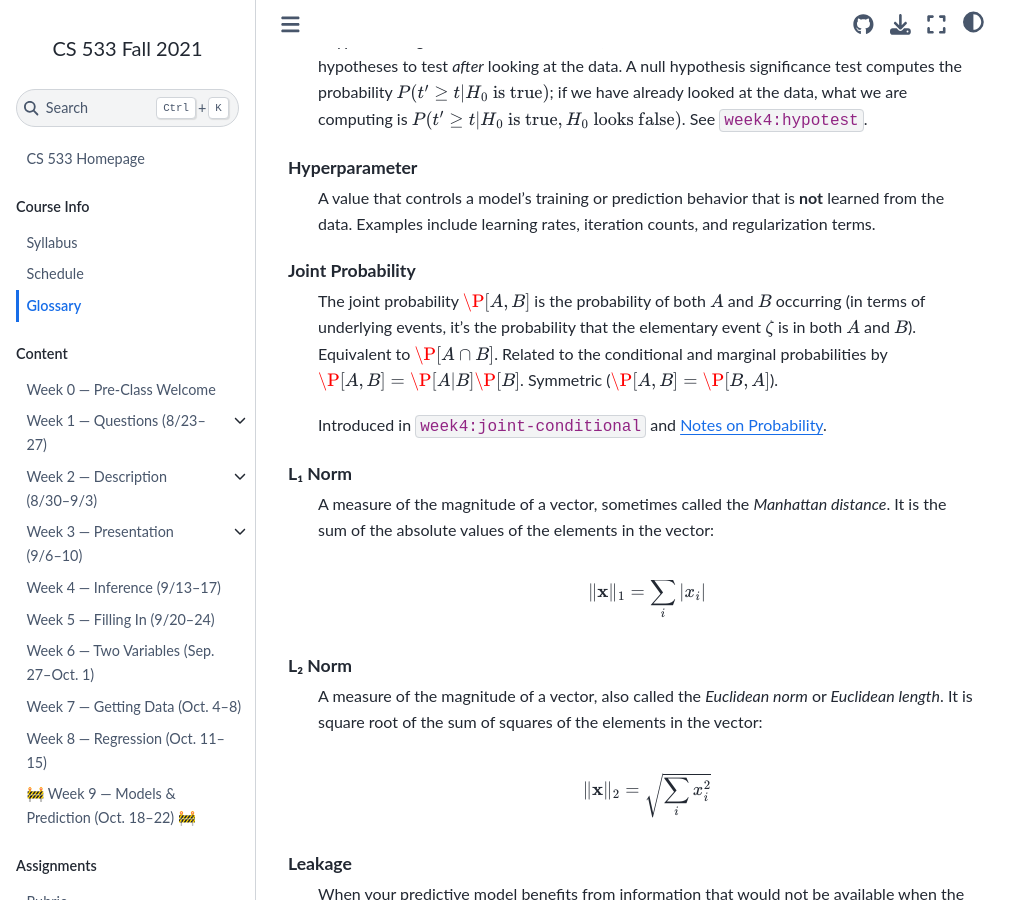
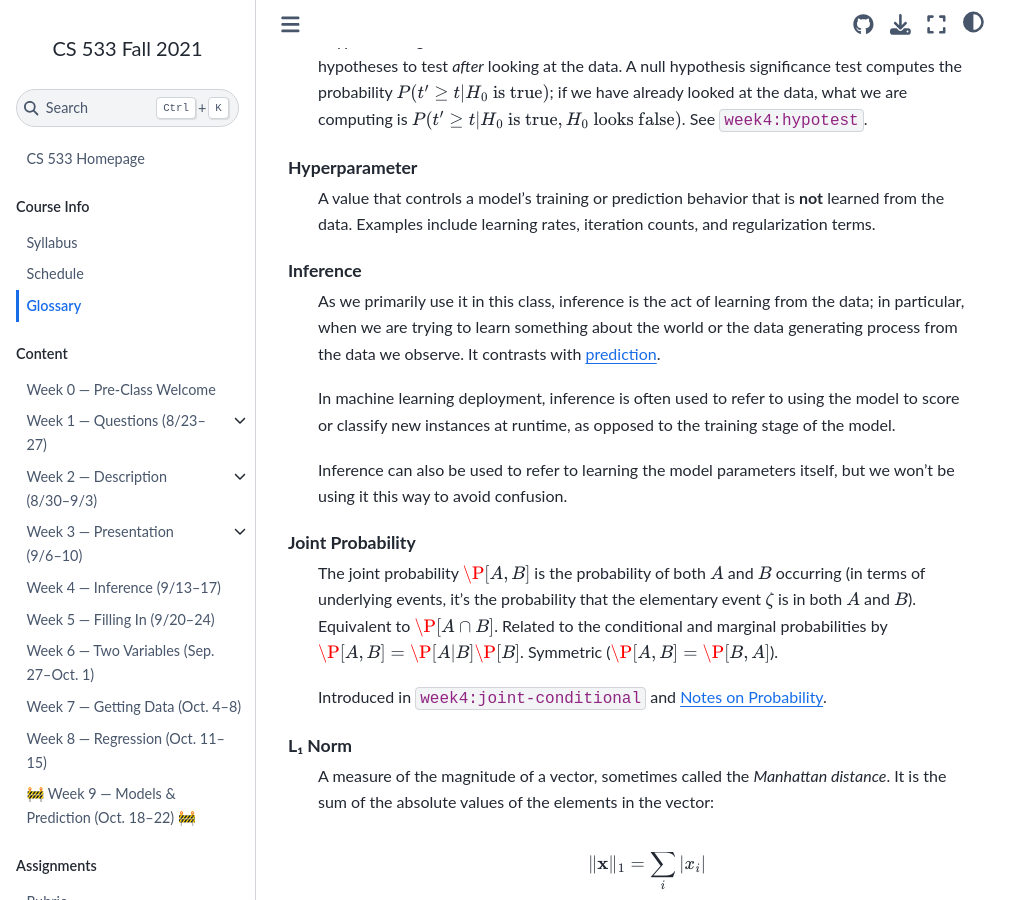
Before and after one commit to mdekstrand/cs533-web, a Jupyter Book: the page built from glossary.md, in a window 1280 px wide and 900 px high, scrolled down 5217 px. Shown: the whole window, without its empty margins (0-1031 px from the left). Built offline with Jupyter Book 1.0.4 settings and Sphinx 7.4.7 and the Sphinx Book theme 1.1.4, drawn with Linux system fonts in a browser that asks for light colours; pages that are not in the unit, such as notebooks, are missing from menus; cross-references to code outside the pages are shown as plain code; a style sheet for code colours, icons or effects is not loaded; some of the changed text lies outside the part shown.

Commit message:
prediction & inference in the glossary

```diff
--- a/glossary.md
+++ b/glossary.md
@@ -175,6 +175,13 @@
     A value that controls a model's training or prediction behavior that is **not** learned from the data.
     Examples include learning rates, iteration counts, and regularization terms.
 
+Inference
+    As we primarily use it in this class, inference is the act of learning from the data; in particular, when we are trying to learn something about the world or the data generating process from the data we observe.  It contrasts with {term}`prediction`.
+
+    In machine learning deployment, inference is often used to refer to using the model to score or classify new instances at runtime, as opposed to the training stage of the model.
+
+    Inference can also be used to refer to learning the model parameters itself, but we won't be using it this way to avoid confusion.
+
 Joint Probability
     The joint probability $\P[A, B]$ is the probability of both $A$ and $B$ occurring (in terms of underlying events, it's the probability that the elementary event $\zeta$ is in both $A$ and $B$).
     Equivalent to $\P[A \cap B]$.
@@ -290,15 +297,19 @@
     In *model fitting*: a variable in a statistical or machine learning model whose value is learned from the data.
     Contrast *hyper-parameter*, a variable that controls the model or the model-fitting process but is not learned from the data.
 
+$p$-hacking
+    Computing hypothesis tests of multiple things in hopes that one of them will be statistically significant.
+    See [XKCD #882: Significant](https://xkcd.com/882/) and [Week 4](p-hacking-cartoon).
+
 Population
     The complete set of entities we want to study.  This is not only all entities that *do* exist, but under some philosophies, all entities that *could* exist.
     For example, the set of all possible adult Chinstrap penguins would be the population.
 
     Discussed in more detail in {video}`week4:sampling`.
 
-$p$-hacking
-    Computing hypothesis tests of multiple things in hopes that one of them will be statistically significant.
-    See [XKCD #882: Significant](https://xkcd.com/882/) and [Week 4](p-hacking-cartoon).
+Prediction
+    Using a model to estimate or predict a score or label from explanatory variables for instances that were not seen during training.
+    Contrasts with {term}`inference` as one of the major goals of modeling.
 
 $p$-value
     In hypothesis testing, the probability that the null hypothesis ($H_0$) would produce a value as large as the observed value; if the observed statistic is $x$ and $X$ is a random variable representing the sampling and analysis process, this is $\P[X > x | H_0 \text{ is true}]$.
```
